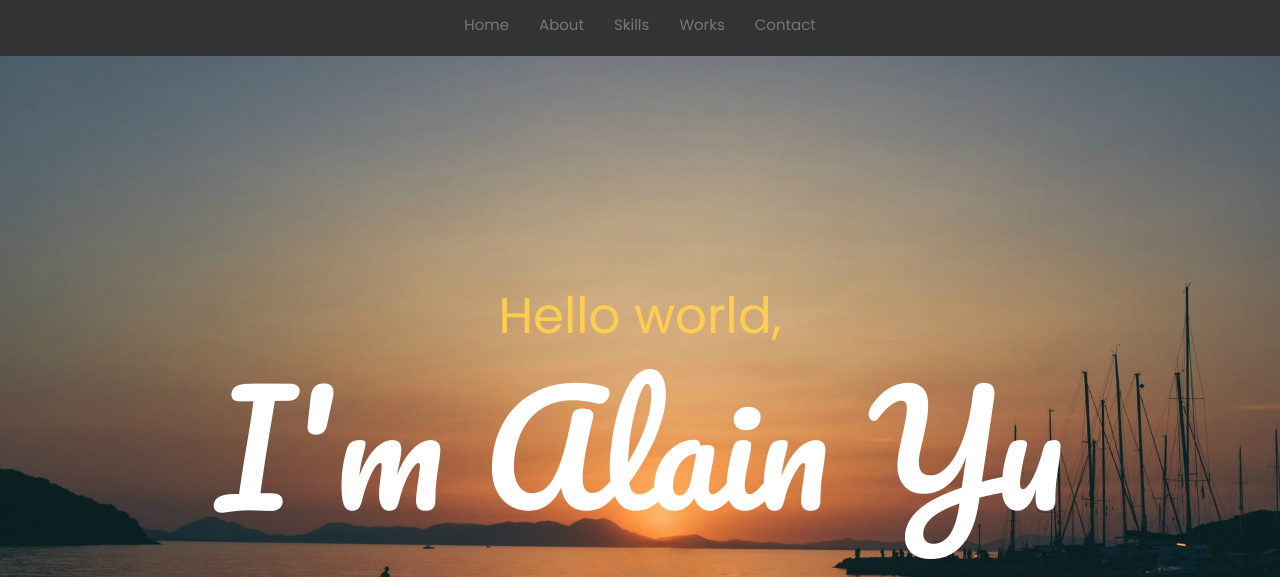
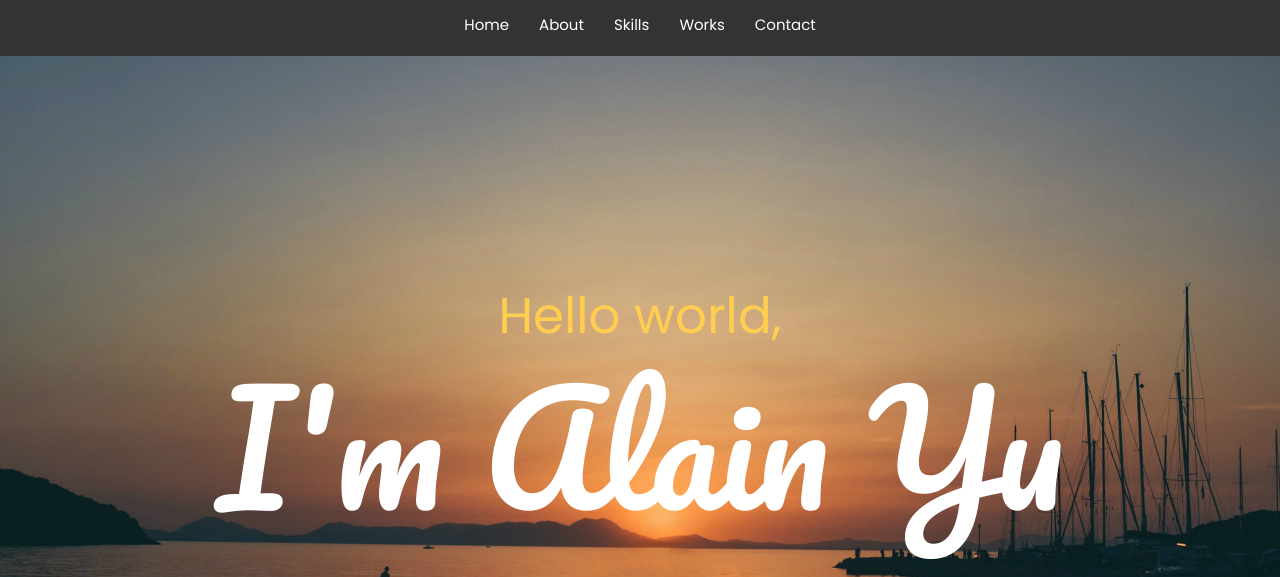
Before and after one commit to AlainYu1/personalwebsite, a PHP site: page / in a window 1280 px wide. Shown: the top 577 px of the page. Run offline with PHP 8.4, Linux system fonts and the light colour scheme; some libraries are stand-ins or nearby versions.

Commit message:
Added ID to nav texts

```diff
--- a/css/style.css
+++ b/css/style.css
@@ -9,12 +9,16 @@ body {
   font-size: 15px;
 }
 
+#nav-text {
+  color: #fff;
+}
+
 .navbar .navbar-collapse {
   text-align: center;
 }
 
 ul.nav a:hover {
-  color: #FFA500 !important;
+  color: #FFCD50 !important;
 }
 
 .navbar-default {
--- a/home.html
+++ b/home.html
@@ -32,11 +32,11 @@
         </div> -->
         <div id="navbar" class="collapse navbar-collapse">
           <ul class="nav navbar-nav">
-            <li><a class="active" href="#home">Home</a></li>
-            <li><a href="#about-info">About</a></li>
-            <li><a href="#skills">Skills</a></li>
-            <li><a href="#works">Works</a></li>
-            <li><a href="#contact">Contact</a></li>
+            <li><a id="nav-text" class="active" href="#home">Home</a></li>
+            <li><a id="nav-text" href="#about-info">About</a></li>
+            <li><a id="nav-text" href="#skills">Skills</a></li>
+            <li><a id="nav-text" href="#works">Works</a></li>
+            <li><a id="nav-text" href="#contact">Contact</a></li>
           </ul>
         </div>
       </div>
```
